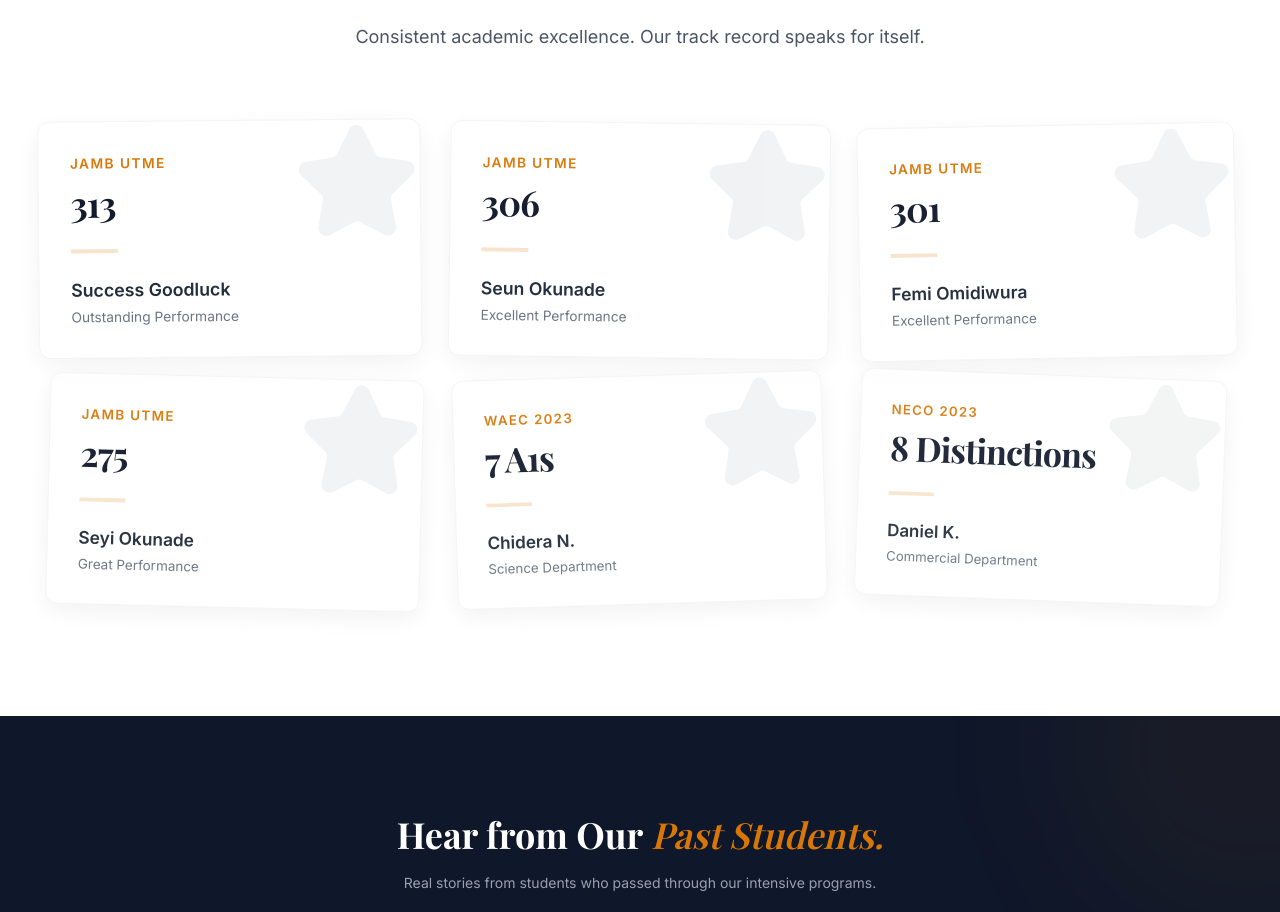
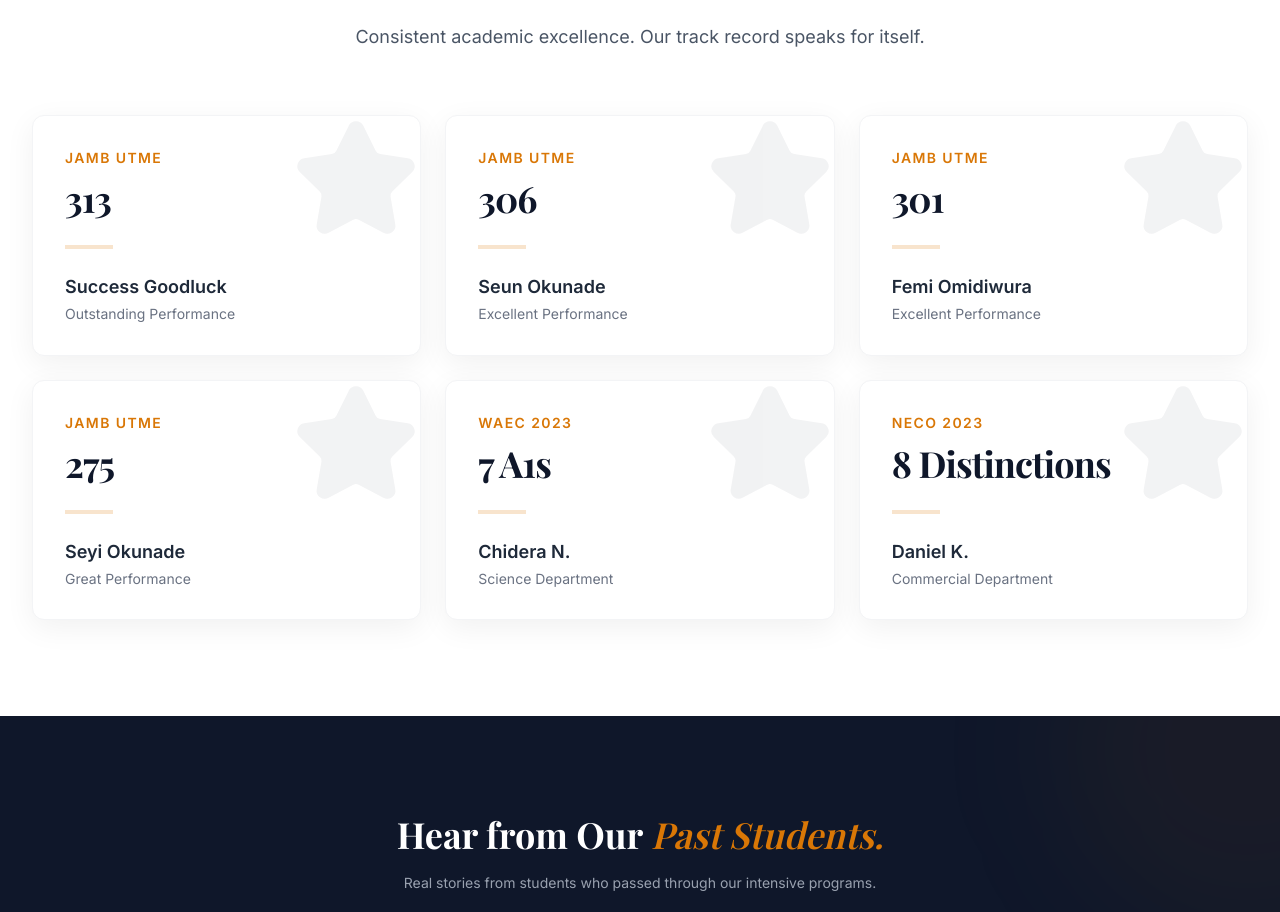
Before and after one commit to DavidDeez/peculiar_treasure_academy, a React (Vite) app: page / in a window 1280 px wide. Shown: the part 5733-6645 px from the top of the page. Built offline with nearby package versions, Linux system fonts and the light colour scheme; no server answers; a web font is replaced by a local one.

Commit message:
Change Hall of Fame card spread duration to 2.5 seconds

```diff
--- a/src/components/HallOfFame.tsx
+++ b/src/components/HallOfFame.tsx
@@ -99,7 +99,7 @@
                     transition={{
                       type: "tween",
                       ease: "easeOut",
-                      duration: 4,
+                      duration: 2.5,
                       delay: index * 0.1
                     }}
                     className="bg-white border border-gray-100 p-6 md:p-8 rounded-xl shadow-[0_4px_20px_rgb(0,0,0,0.04)] md:shadow-[0_8px_30px_rgb(0,0,0,0.06)] hover:shadow-[0_8px_30px_rgb(0,0,0,0.12)] hover:-translate-y-1 transition-shadow duration-300 relative overflow-hidden group origin-center"
```
